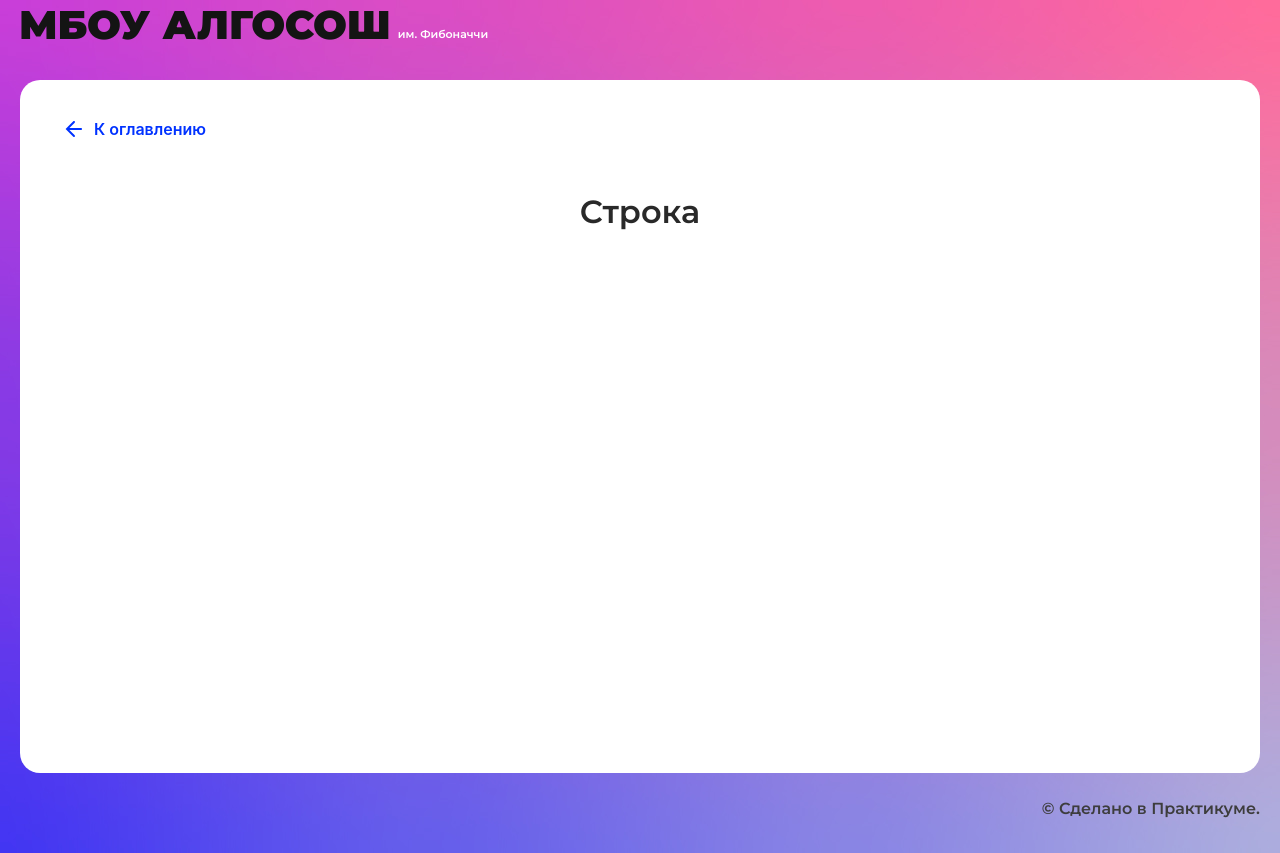
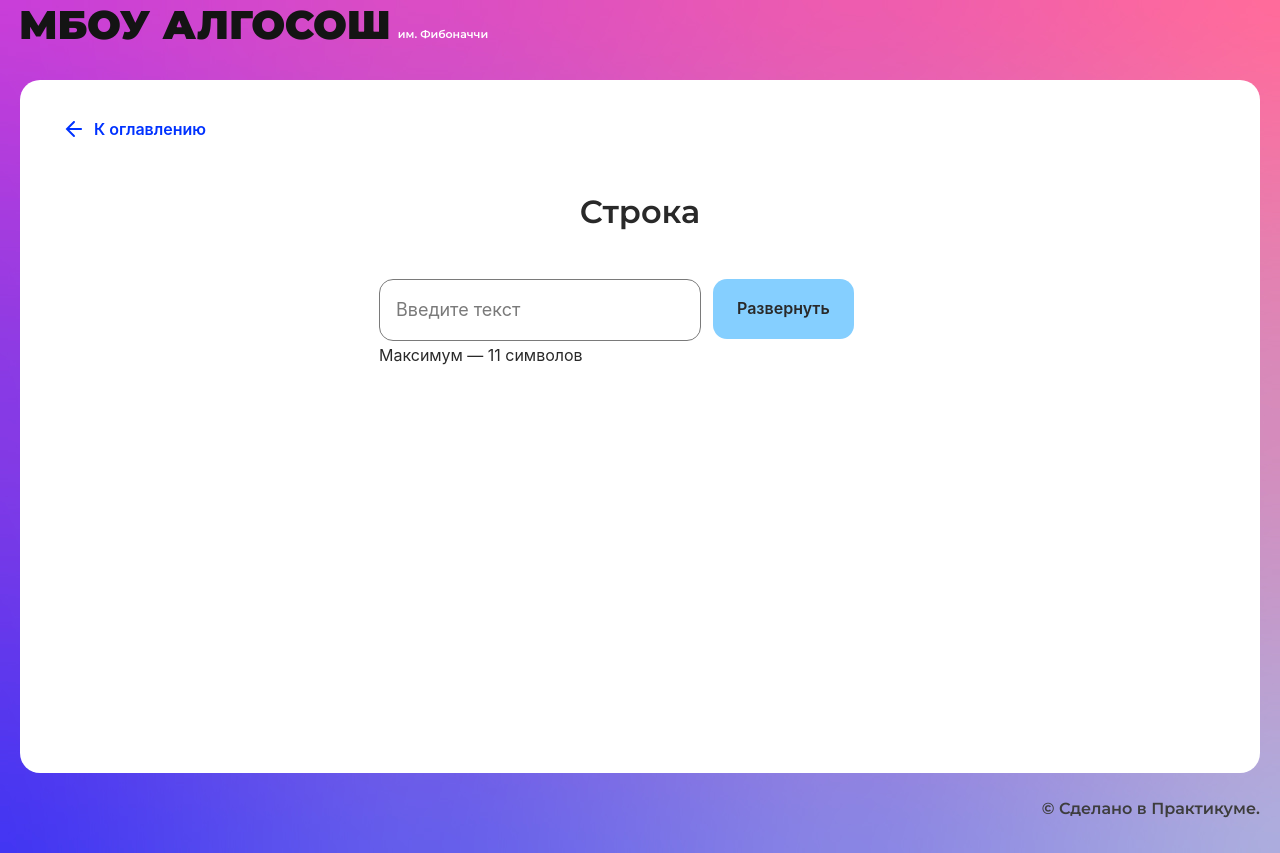
Before and after one commit to Daniel-il/algososh-student-project, a React (Create React App) app: page /recursion in a window 1280 px wide. Built offline with nearby package versions, Linux system fonts and the light colour scheme.

Commit message:
initial commit

```diff
--- /dev/null
+++ b/src/components/algorithm-container/algorithm-container.module.css
@@ -0,0 +1,8 @@
+.container{
+    display: flex;
+    gap: 16px;
+    margin: 120px auto 0;
+    max-width: 944px;
+    width: 100%;
+    flex-wrap: wrap;
+}
--- /dev/null
+++ b/src/components/algorithm-container/algorithm-container.tsx
@@ -0,0 +1,9 @@
+import { FC } from "react";
+import styles from './algorithm-container.module.css'
+export const AlgorithmContainer: FC = ({children}) => {
+    return (
+        <div className={styles.container}>
+            {children}
+        </div>
+    )
+}
--- /dev/null
+++ b/src/components/balloon/balloon.module.css
@@ -0,0 +1,6 @@
+.balloon_show {
+  display: flex;
+}
+.balloon {
+  display: none;
+}
--- /dev/null
+++ b/src/components/balloon/balloon.tsx
@@ -0,0 +1,23 @@
+import { FC, useEffect, useState } from "react";
+import { ElementStates } from "../../types/element-states";
+import { Circle } from "../ui/circle/circle";
+import styles from './balloon.module.css';
+type TBalloonProps = {
+    letter: string;
+    timeoutValue: number;
+    index: number;
+    state?: ElementStates | undefined;
+}
+export const Balloon: FC<TBalloonProps> = ({ letter, timeoutValue, index, state}) => {
+    const [showBalloon, setShowBalloon] = useState(false);
+
+    useEffect(() => {
+      const timeout = setTimeout(() => setShowBalloon(true), index * timeoutValue);
+      return () => clearTimeout(timeout);
+    }, []);
+
+    return (
+      <Circle extraClass={`${showBalloon ? styles.show : styles.balloon}`} letter = {letter} state = {state}>
+      </Circle>
+    );
+  };
--- /dev/null
+++ b/src/components/fibonacci-page/fibonacci-page.module.css
@@ -0,0 +1,25 @@
+.container {
+    display: flex;
+    width: 100%;
+    max-width: 522px;
+    margin: 0 auto;
+    gap: 4px 12px;
+    flex-wrap: wrap;
+}
+
+.input {
+    max-width: 322px;
+}
+.container__caption {
+    margin: 0;
+}
+.balloon_sorting {
+    background-color: #D252E1;
+}
+.balloon_sorted {
+    background-color: #7FE051;
+}
+.balloons {
+    display: flex;
+    gap: 16px;
+}
--- a/src/components/fibonacci-page/fibonacci-page.tsx
+++ b/src/components/fibonacci-page/fibonacci-page.tsx
@@ -1,10 +1,73 @@
-import React from "react";
+import React, { FC, FormEvent, FormEventHandler, useState } from "react";
+import { AlgorithmContainer } from "../algorithm-container/algorithm-container";
+import { Balloon } from "../balloon/balloon";
+import { Button } from "../ui/button/button";
+import { Circle } from "../ui/circle/circle";
+import { Input } from "../ui/input/input";
 import { SolutionLayout } from "../ui/solution-layout/solution-layout";
+import styles from "./fibonacci-page.module.css";
+export const FibonacciPage: FC = () => {
+  const MAX_FIBONACCI_INDEX = 19;
+  const [loading, setLoading] = useState<boolean>();
+  const [input, setInput] = useState(0);
+  const [fibonacciNumbers, setFibonacciNumbers] = useState<number[]>([]);
 
-export const FibonacciPage: React.FC = () => {
+  const handleInput = (event: React.ChangeEvent<HTMLInputElement>) => {
+    const value = Number(event.target.value);
+    setInput(value);
+  };
+  const handleSubmit = (e: FormEvent) => {
+    setFibonacciNumbers([])
+    e.preventDefault();
+    calculateFibonacciSequence()
+
+  }
+  const calculateFibonacciSequence = () => {
+
+
+
+    console.log(loading)
+    let fibonacciNumbers = [1, 1];
+    for (let i = 2; i < input; i++) {
+      fibonacciNumbers.push(fibonacciNumbers[i - 1] + fibonacciNumbers[i - 2]);
+    }
+    setFibonacciNumbers(fibonacciNumbers);
+    setLoading(false);
+
+  };
   return (
     <SolutionLayout title="Последовательность Фибоначчи">
+      <div className={styles.container}>
+        <form  onSubmit={handleSubmit}>
+        <Input
+          maxLength={11}
+          extraClass={styles.input}
+          value={input}
+          onChange={handleInput}
+          min={1}
+          max={19}
 
+
+        />
+        <Button
+          text="Рассчитать"
+          onClick={calculateFibonacciSequence}
+          isLoader={loading}
+        />
+         </form>
+        <p className={styles.container__caption}>Максимум — 11 символов</p>
+      </div>
+      <AlgorithmContainer>
+        {fibonacciNumbers.map((number, index) => (
+          <Balloon key={index} letter = {`${number}`} timeoutValue ={500} index = {index} tail ={index}>
+          </Balloon>
+        ))}
+        {() => {
+          if (fibonacciNumbers.length === 0) {
+             return null
+          }
+        }}
+      </AlgorithmContainer >
     </SolutionLayout>
   );
 };
--- /dev/null
+++ b/src/components/sorting-page/sorting-page.module.css
@@ -0,0 +1,12 @@
+.form {
+    width: 100%;
+    max-width: 988px;
+    display: flex;
+
+}
+.form__radio {
+    margin-right: 40px;
+}
+.form__radio:nth-of-type(2) {
+    margin-right: 52px;
+}
--- a/src/components/sorting-page/sorting-page.tsx
+++ b/src/components/sorting-page/sorting-page.tsx
@@ -1,10 +1,15 @@
 import React from "react";
 import { SolutionLayout } from "../ui/solution-layout/solution-layout";
+import styles from "./sorting-page.module.css";
+import { RadioInput } from "../ui/radio-input/radio-input";
 
 export const SortingPage: React.FC = () => {
   return (
     <SolutionLayout title="Сортировка массива">
-
+      <form className={styles.form}>
+        <RadioInput label={"Выбор"} extraClass={styles.form__radio} />
+        <RadioInput label={"Пузырек"} extraClass={styles.form__radio} />
+      </form>
     </SolutionLayout>
   );
 };
--- /dev/null
+++ b/src/components/string/string.module.css
@@ -0,0 +1,25 @@
+.container {
+    display: flex;
+    width: 100%;
+    max-width: 522px;
+    margin: 0 auto;
+    gap: 4px 12px;
+    flex-wrap: wrap;
+}
+
+.input {
+    max-width: 322px;
+}
+.container__caption {
+    margin: 0;
+}
+.balloon_sorting {
+    background-color: #D252E1;
+}
+.balloon_sorted {
+    background-color: #7FE051;
+}
+.balloons {
+    display: flex;
+    gap: 16px;
+}
--- a/src/components/string/string.tsx
+++ b/src/components/string/string.tsx
@@ -1,10 +1,64 @@
-import React from "react";
+import React, { ChangeEvent, useEffect } from "react";
 import { SolutionLayout } from "../ui/solution-layout/solution-layout";
+import { Input } from "../ui/input/input";
+import { Button } from "../ui/button/button";
+import styles from "./string.module.css";
+import { useState } from "react";
+import { Circle } from "../ui/circle/circle";
+import { ElementStates } from "../../types/element-states";
+import { DELAY_IN_MS } from "../../constants/delays";
+import { Balloon } from "../balloon/balloon";
+export const StringComponent: React.FC = () => {
+  const [string, setString] = useState('');
+  const [balloons, setBalloons] = useState([]);
+  const [animationIndex, setAnimationIndex] = useState(-1);
 
-export const StringComponent: React.FC = () => {
+  const handleInputChange = (event: React.ChangeEvent<HTMLInputElement>) => {
+    setString(event.target.value);
+  };
+
+  const handleReverse = () => {
+    setString()
+    const reversedString = string.split('').reverse().join('');
+    setString(reversedString);
+
+    const newBalloons = Array.from(reversedString);
+    setBalloons(newBalloons);
+
+    setAnimationIndex(0);
+    setTimeout(() => {
+      setAnimationIndex(-1);
+    }, newBalloons.length * 1000);
+  };
+
+  const getBalloonState = (index: number) => {
+    if (animationIndex < 0) {
+      return ElementStates.Modified;
+    } else if (index === animationIndex || index === animationIndex + 1) {
+      return ElementStates.Changing;
+    } else {
+      return ElementStates.Default;
+    }
+  };
   return (
     <SolutionLayout title="Строка">
+      <div className={styles.container}>
+        <Input
+          maxLength={11}
+          extraClass={styles.input}
+          value={string}
+          onChange={handleInputChange}
+        />
+        <Button text="Развернуть" onClick={handleReverse} />
+        <p className={styles.container__caption}>Максимум — 11 символов</p>
+      </div>
+      <div className={styles.balloons}>
+      {balloons.map((letter, index) => (
+          <Balloon key={index} state={getBalloonState(index)} letter={letter} index = {index} timeoutValue ={1000}>
 
+          </Balloon>
+        ))}
+      </div>
     </SolutionLayout>
   );
 };
--- a/src/components/ui/input/input.tsx
+++ b/src/components/ui/input/input.tsx
@@ -10,7 +10,7 @@ interface InputProps extends React.HTMLProps<HTMLInputElement> {
 export const Input: React.FC<InputProps> = ({
   placeholder = "Введите текст",
   extraClass = "",
-  type = "text",
+  type = "",
   maxLength,
   max,
   isLimitText = false,
--- a/src/components/ui/radio-input/radio-input.module.css
+++ b/src/components/ui/radio-input/radio-input.module.css
@@ -2,7 +2,9 @@
   display: none;
   transition: var(--common-transition);
 }
-
+.content {
+  display: flex;
+}
 .label {
   position: relative;
   display: flex;
```
Also changed, not shown: 2 other files (tests, documents, lock files or other folders).
